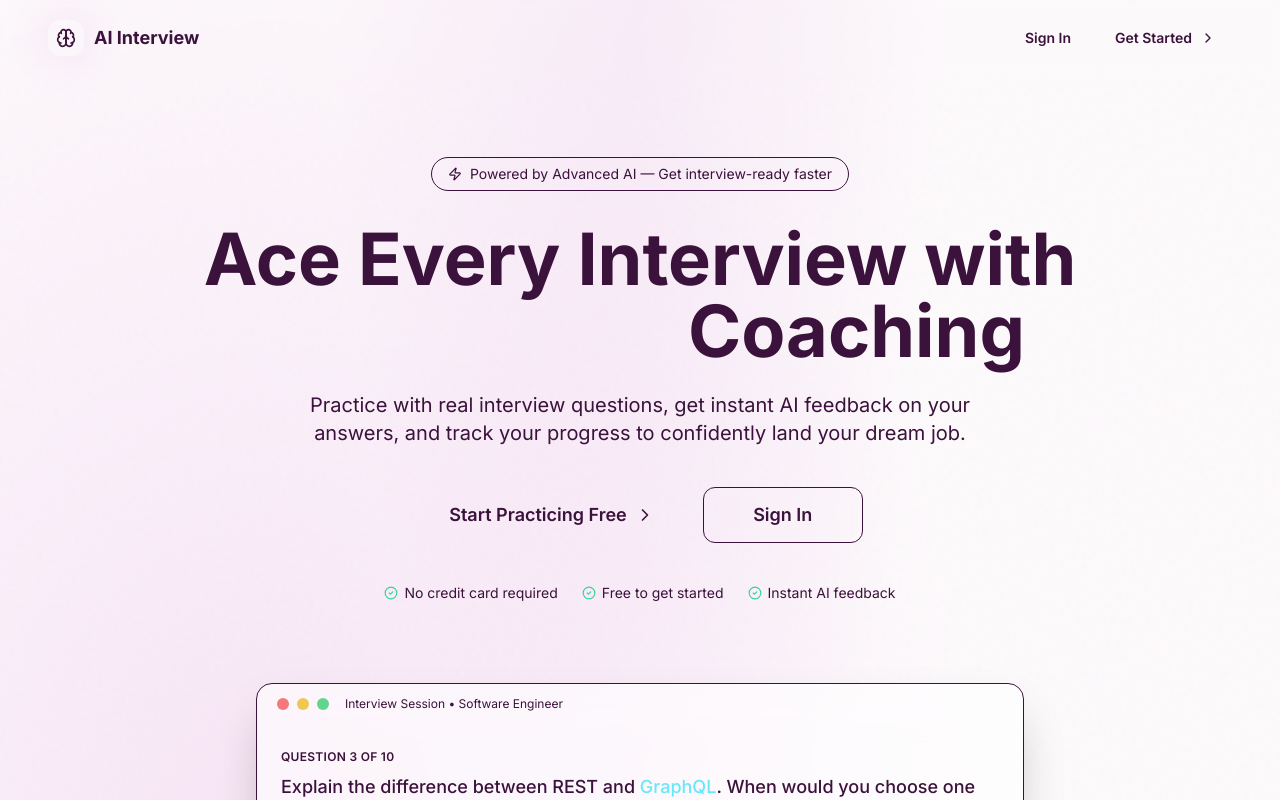
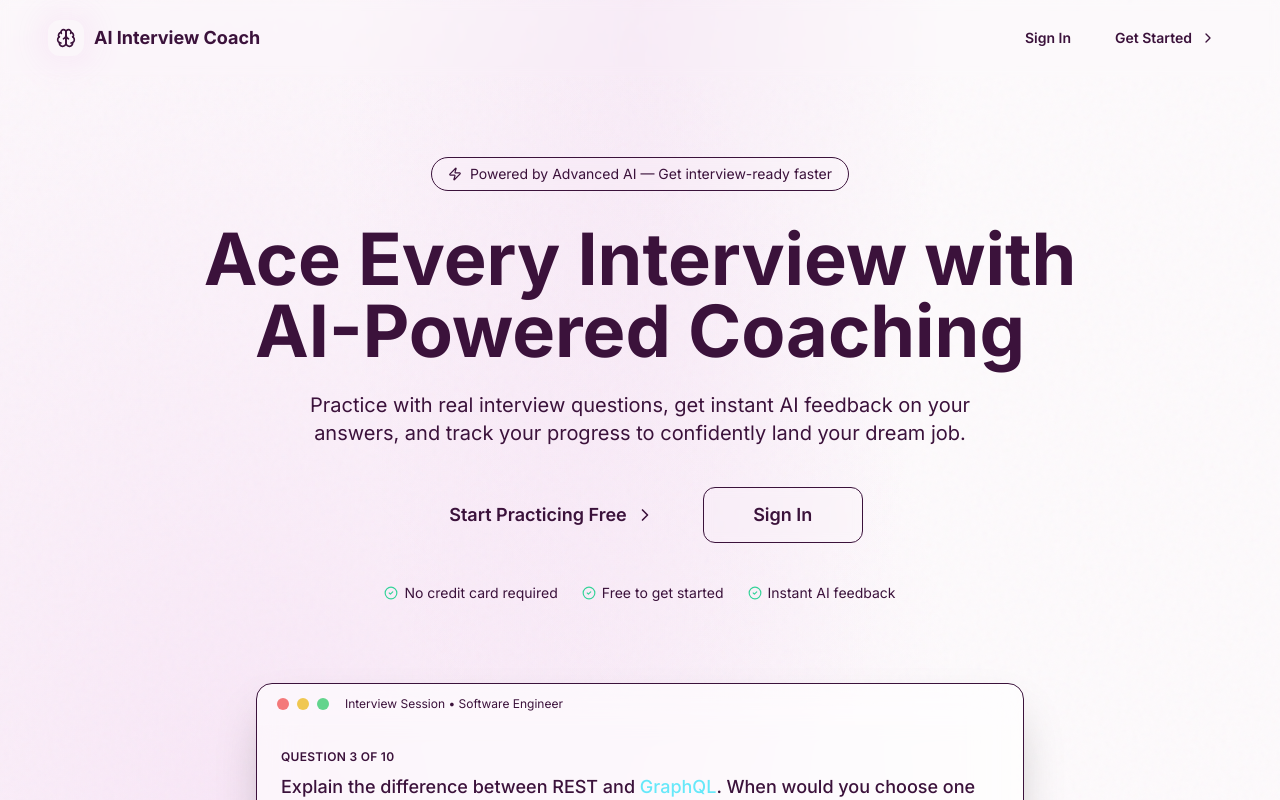
Before and after one commit to iamunderwater94-cell/AI-Interview-Coach, a Next.js app: page / in a window 1280 px wide. Shown: the top 800 px of the page. Built offline with nearby package versions, Linux system fonts and the light colour scheme.

Commit message:
Replace gradient text with solid color text as a foolproof fix for WebKit bug

```diff
--- a/src/app/globals.css
+++ b/src/app/globals.css
@@ -154,11 +154,7 @@
   }
 
   .gradient-text {
-    @apply inline-block bg-gradient-to-r from-brand-400 via-purple-400 to-cyan-400;
-    -webkit-background-clip: text;
-    background-clip: text;
-    -webkit-text-fill-color: transparent;
-    color: transparent;
+    @apply text-brand-600;
   }
 
   .gradient-border {
```
